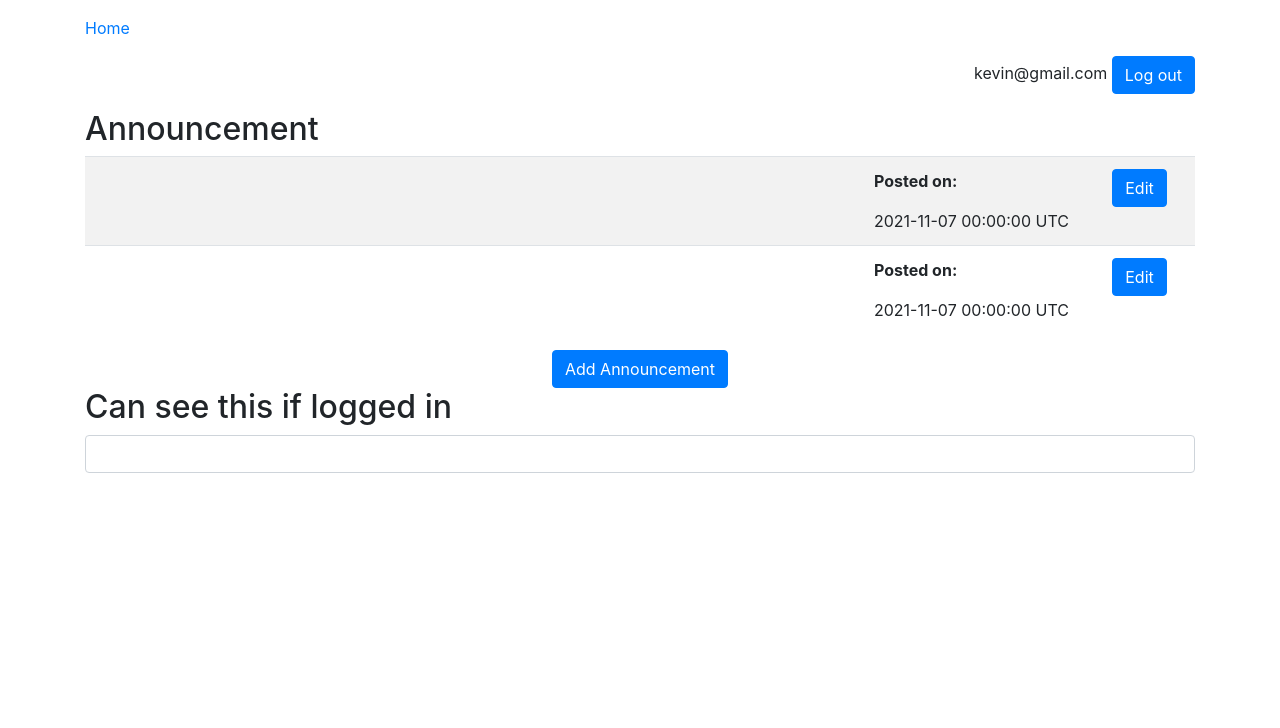
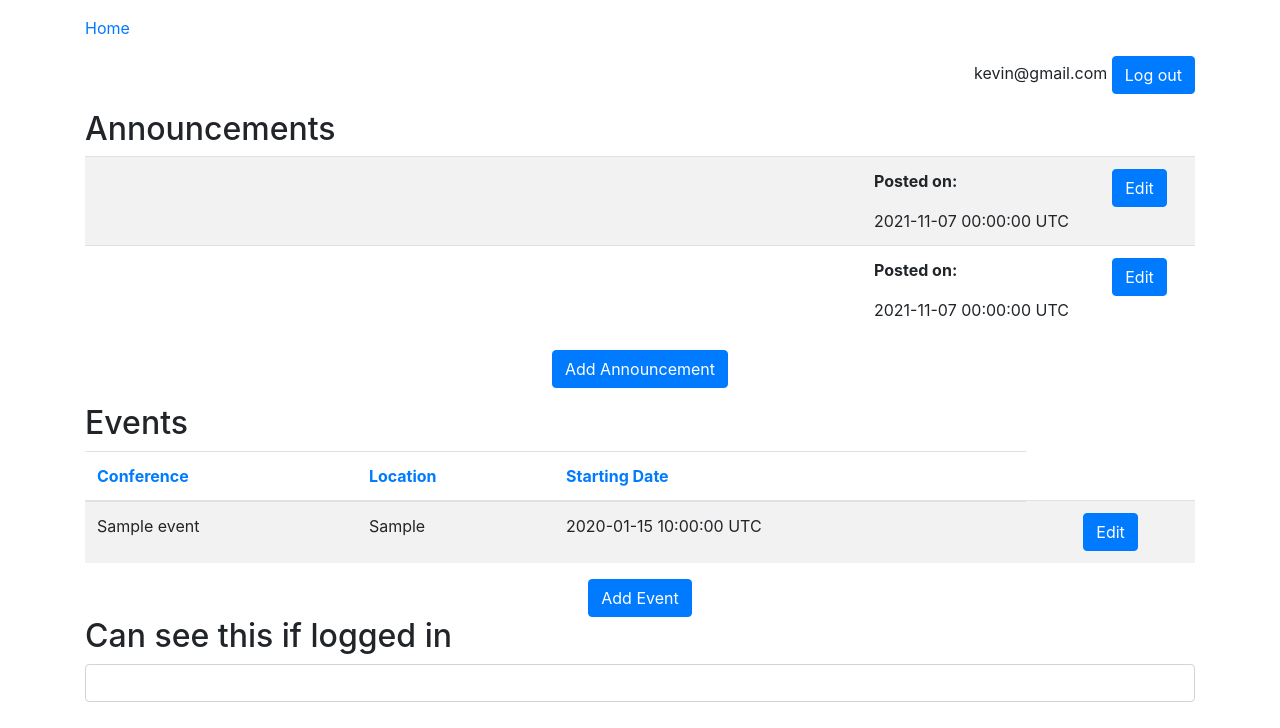
Before and after one commit to johnson-hung/casa, a Rails app: page /announcements in a window 1280 px wide. Shown: the part 72-800 px from the top of the page. Run offline with Rails 7, Linux system fonts and the light colour scheme; a user stored in the database is signed in; data comes from the database, SQL or seed files in the repository; tables that the repository leaves empty hold one stand-in row (values such as "Sample post"); style sheets or scripts are compiled from the project's sources; some libraries are stand-ins or nearby versions.

Commit message:
set up primitive event table

```diff
--- a/app/controllers/announcements_controller.rb
+++ b/app/controllers/announcements_controller.rb
@@ -27,6 +27,25 @@
       redirect_to :sort => sort, :ratings => @selected_ratings and return
     end
     @announcements = Announcement.where(rating: @selected_ratings.keys).order(ordering)
+
+
+
+    # Hmm... tbh, this event stuff shouldn't be here lol
+    e_sort = params[:e_sort] || session[:e_sort]
+    case e_sort
+    when 'name'
+      ordering, @e_name_header = {:name => :asc}, 'bg-light'
+    when 'location'
+      ordering, @e_location_header = {:location => :asc}, 'bg-light'
+    when 'start_at'
+      ordering, @e_start_date_header = {:start_at => :asc}, 'bg-light'
+    end
+
+    if params[:e_sort] != session[:e_sort]
+      session[:e_sort] = e_sort
+      redirect_to :e_sort => e_sort and return
+    end
+    @events = Event.all.order(ordering);
   end
 
   def new
--- a/app/views/announcements/index.html.erb
+++ b/app/views/announcements/index.html.erb
@@ -25,7 +25,7 @@
 
 
 
-<h2>Announcement</h2>
+<h2>Announcements</h2>
 
 <%= form_tag announcements_path, :method => :get, :id => 'ratings_form' do %>
   <%= hidden_field_tag "title_sort", true if @title_header %>
@@ -56,6 +56,7 @@
         </td>
 
         <td class="text-nowrap" style="width: 10%;">
+          <!-- TBD (should check if user is organizer) -->
           <% if current_user %>
           <div class="text-center">
             <%= link_to 'Edit', edit_announcement_path(announcement), :class => 'btn btn-primary' %>
@@ -74,6 +75,66 @@
 </div>
 <% end %>
 
+<p></p>
+
+
+
+<!-- Event Table (temp) -->
+<h2>Events</h2>
+
+<%= form_tag events_path, :method => :get do %>
+  <%= hidden_field_tag ":name_sort", true if @e_name_header %>
+  <%= hidden_field_tag ":location_sort", true if @e_location_header %>
+  <%= hidden_field_tag ":start_date_sort", true if @e_start_date_header %>
+<% end %>
+
+<table class="table table-striped col-md-12" id="events">
+  <thead>
+    <tr>
+      <th class="<%= @e_name_header %>">
+        <%= link_to 'Conference', events_path(:e_sort => 'name'), :id => 'e_name_header' %>
+      </th>
+      <th class="<%= @e_location_header %>">
+        <%= link_to 'Location', events_path(:e_sort => 'location'), :id => 'e_location_header' %>
+      </th>
+      <th class="<%= @e_start_date_header %>">
+        <%= link_to 'Starting Date', events_path(:e_sort => 'start_at'), :id => 'e_start_date_header' %>
+      </th>
+    </tr>
+  </thead>
+  <tbody>
+    <% @events.each do |event| %>
+      <tr>
+        <td>
+          <%= event.name %>
+        </td>
+        <td>
+          <%= event.location %>
+        </td>
+        <td>
+          <%= event.start_at %>
+        </td>
+        <td>
+          <!-- TBD (should check if user is organizer) -->
+          <% if current_user %>
+          <div class="text-center">
+            <%= link_to 'Edit', root_path, :class => 'btn btn-primary' %>
+          </div>
+          <% end %>
+        </td>
+      </tr>
+    <% end %>
+  </tbody>
+</table>
+
+<!-- TBD (should check if user is organizer) -->
+<% if current_user %>
+<div class="col-md-12 text-center">
+  <%= link_to 'Add Event', new_announcement_path, :class => 'btn btn-primary' %>
+</div>
+<% end %>
+
+
 <% if current_user %>
 <h2>Can see this if logged in</h2>
   <%= text_field :announcement, :title, :class => 'form-control' %>
--- a/config/routes.rb
+++ b/config/routes.rb
@@ -1,11 +1,14 @@
 CALM::Application.routes.draw do
 
-  get 'events/index'
-  get 'events/new'
-  get 'events/show'
-  get 'events/edit'
+  # get 'events/index'
+  # get 'events/new'
+  # get 'events/show'
+  # get 'events/edit'
 
-  post 'events', to: 'events#new'
+  # post 'events', to: 'events#new'
+
+  # This would do the trick, but definitely not a good approach...
+  get 'events', to: 'announcements#index'
 
   get 'signup', to: 'signup#new'
   post 'signup', to: 'signup#create'
```
